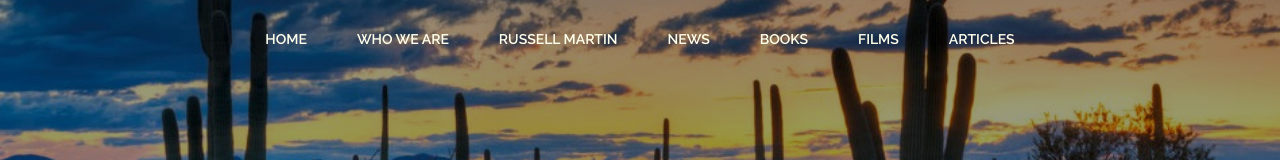
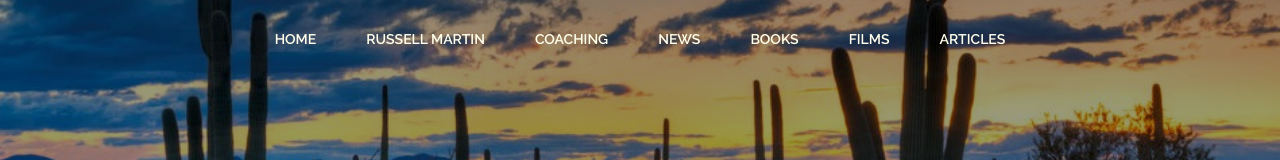
Before and after one commit to touficnabi/sayyesquickly, a Next.js app: page /contact in a window 1280 px wide. Shown: the top 160 px of the page. Built offline with nearby package versions, Linux system fonts and the light colour scheme.

Commit message:
nav updated

```diff
--- a/component/Nav.js
+++ b/component/Nav.js
@@ -72,8 +72,8 @@ export default function Nav() {
                     <Container className="justify-content-center">
                         <ul ref={nav1} className={`${Styles.main_nav} ${Styles.nav_1}`}>
                             <li className={Styles.nav_item} onClick={mobile_nav_open}><Link href="/">Home</Link></li>
-                            <li className={Styles.nav_item} onClick={mobile_nav_open}><Link href="/who-we-are">Who We Are</Link></li>
                             <li className={Styles.nav_item} onClick={mobile_nav_open}><Link href="/russell-martin">Russell Martin</Link></li>
+                            <li className={Styles.nav_item} onClick={mobile_nav_open}><Link href="/who-we-are">Coaching</Link></li>
                         </ul>
                         <Link href="/" passHref={true}><div ref={logoImg} className={`${Styles.logo} logo`}><Image src={Logo} alt="Say Yes Quickly Logo" styles={{borderBottomRightRadius: '4px', borderBottomLeftRadius: '4px'}} /></div></Link>
                         {/* <img ref={logoImg} src="img/logo.jpeg" alt="Say Yes Quickly Logo" className={`${Styles.logo} logo`} /> */}
```
